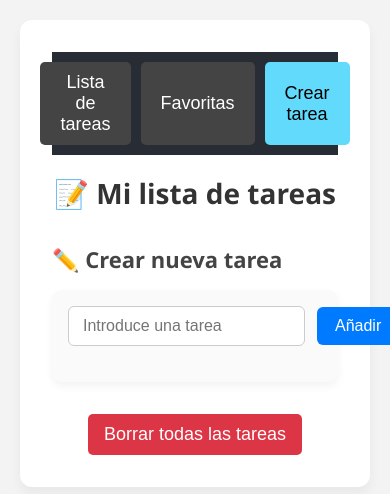
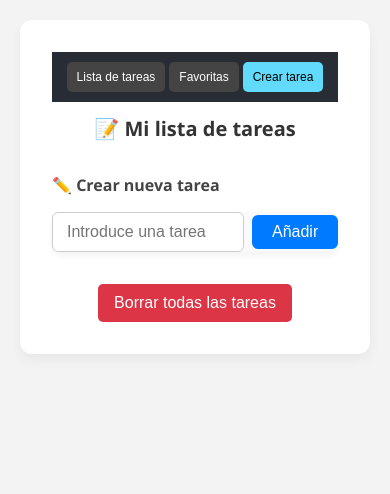
Before and after one commit to raquelruz/react-todo-app, a React (Vite) app: page / in a window 390 px wide. Both pictures are taken after a click on the button "Crear tarea". Shown: the top 494 px of the page. Built offline with nearby package versions, Linux system fonts and the light colour scheme.

Commit message:
feat(styles): add responsive for mobile

```diff
--- a/src/App.css
+++ b/src/App.css
@@ -36,3 +36,9 @@ button {
 	padding: 0.5rem 1rem;
 	cursor: pointer;
 }
+
+@media (width <= 767px) {
+	.app-title {
+		font-size: 20px;
+	}
+}
--- a/src/components/Footer/Footer.css
+++ b/src/components/Footer/Footer.css
@@ -15,3 +15,9 @@
 .reset-button:hover {
   background-color: #c82333;
 }
+
+@media (width <= 767px) {
+	.reset-button {
+    font-size: 16px;
+  }
+}
--- a/src/components/Navigation/Navigation.css
+++ b/src/components/Navigation/Navigation.css
@@ -23,3 +23,15 @@
   background-color: #61dafb;
   color: black;
 }
+
+@media (width <= 767px) {
+  .nav {
+    padding: 10px 10px;
+    gap: 4px;
+  }
+
+  .tab {
+    font-size: 12px;
+    padding: 8px 10px;
+  }
+}
--- a/src/components/TodoForm/TodoForm.css
+++ b/src/components/TodoForm/TodoForm.css
@@ -57,3 +57,27 @@
 	margin-top: 8px;
 	font-size: 14px;
 }
+
+@media (width <= 767px) {
+	.todo-form-container {
+        padding: 0px;
+    }
+
+    .form-title {
+        font-size: 16px;
+    }
+
+    .todo-form {
+        width: 100%;
+        gap: 8px;
+    }
+
+    .todo-input {
+        width: 90%;
+    }
+
+    .add-btn {
+        width: 30%;
+        padding: 8px;
+    }
+}
--- a/src/components/TodoList/TodoList.css
+++ b/src/components/TodoList/TodoList.css
@@ -20,3 +20,13 @@
 	flex-direction: column;
 	gap: 10px;
 }
+
+@media (width <= 767px) {
+	.todo-list-title {
+        font-size: 16px;
+    }
+
+    .todo-list-empty {
+        font-size: 14px;
+    }
+}
```
Lines whose indentation alone changed are shown as unchanged.
